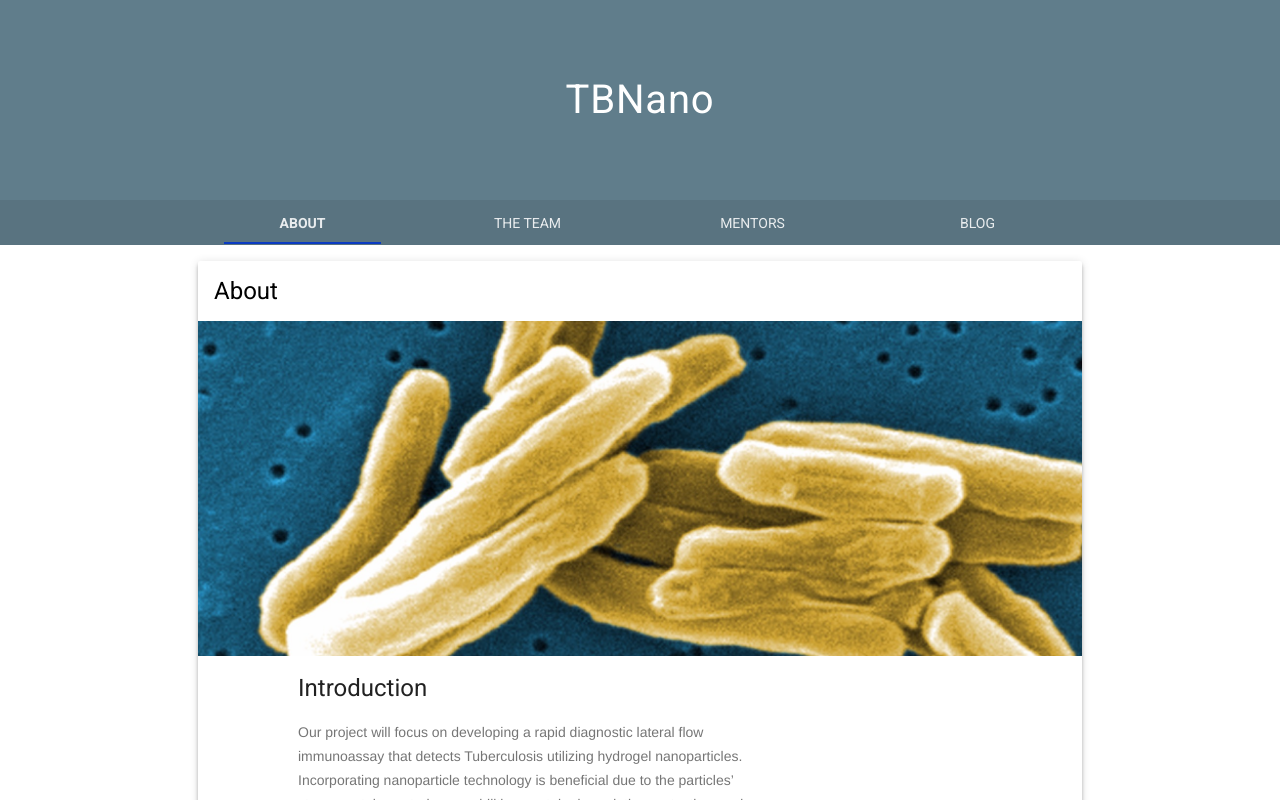
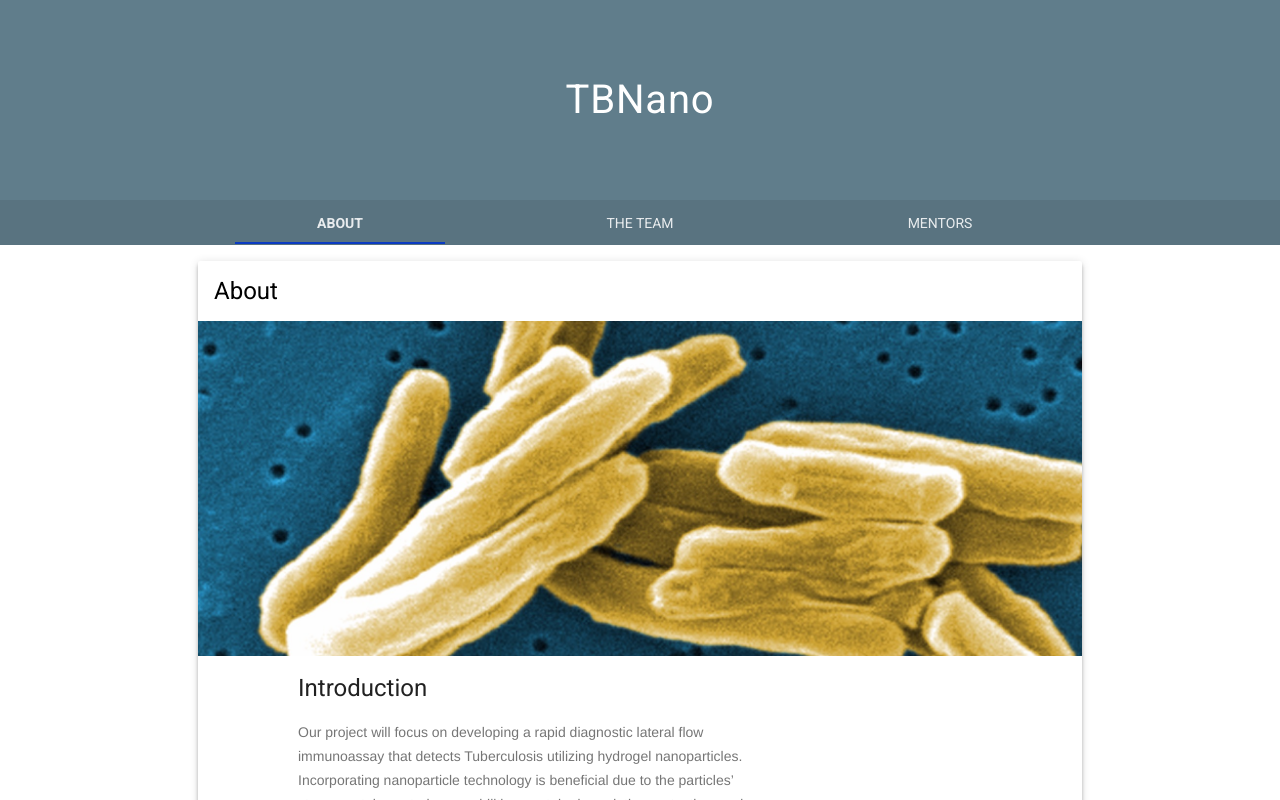
Before and after one commit to tbnano/tbnano.github.io, a plain HTML site: page index.html in a window 1280 px wide. Drawn offline with nearby package versions, Linux system fonts and the light colour scheme.

Commit message:
Update index.html

```diff
--- a/index.html
+++ b/index.html
@@ -28,7 +28,6 @@
                     <a class="mdl-navigation__link is-active" href="index.html">About</a>
                     <a class="mdl-navigation__link" href="team.html">The Team</a>
                     <a class="mdl-navigation__link" href="mentor.html">Mentors</a>
-                    <a class="mdl-navigation__link" href="blog.html">Blog</a>
                 </nav>
                 </nav>
             </div>
```
